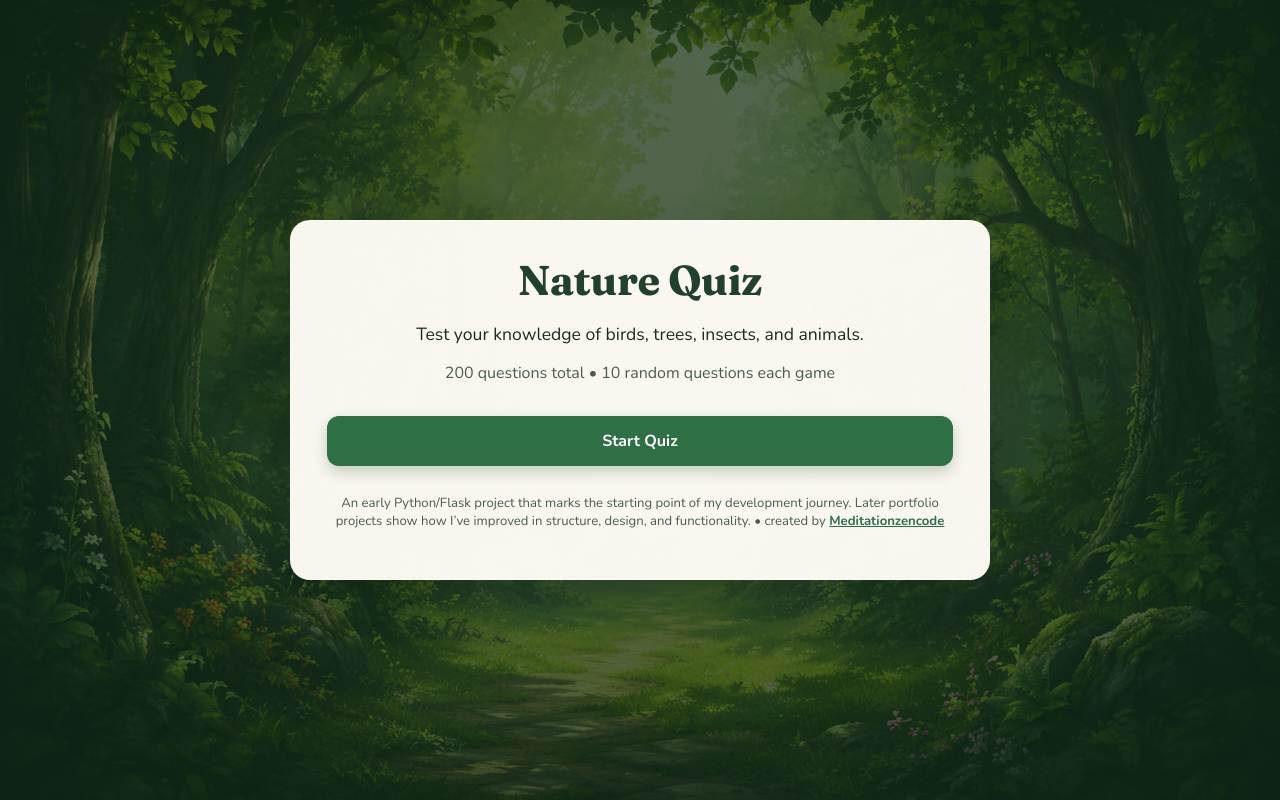
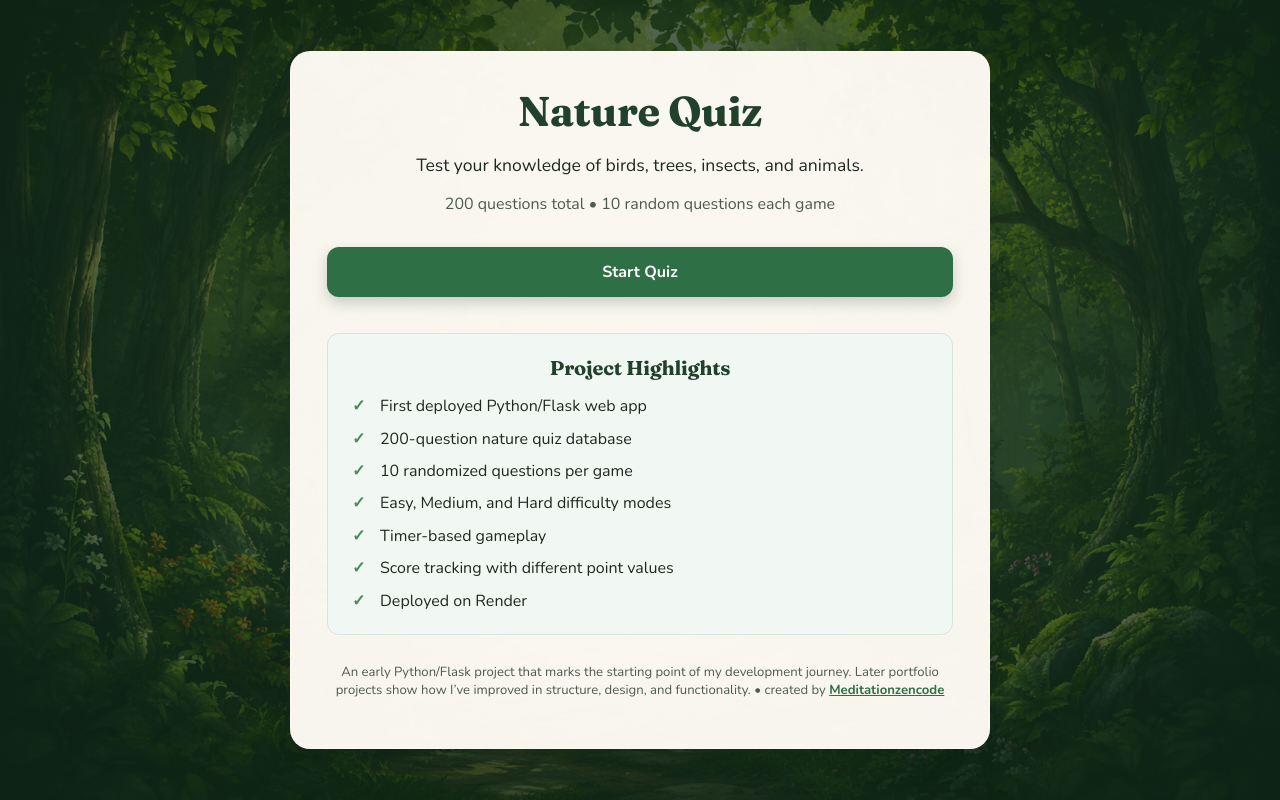
Before and after one commit to Meditationzencode/nature-quiz, a Flask app: page / in a window 1280 px wide. Run offline with Flask 3, Linux system fonts and the light colour scheme.

Commit message:
Add Project Highlights section and Render free-tier demo note
Homepage now has a scannable Project Highlights list (below Start Quiz)
summarizing the skills the app demonstrates, styled as a tinted card.
README gains a cold-start warning beside the live demo link so the
free-tier startup delay reads as expected behavior.

Co-Authored-By: Claude Opus 4.8 <noreply@anthropic.com>

```diff
--- a/static/style.css
+++ b/static/style.css
@@ -435,6 +435,48 @@ button[aria-busy="true"] {
     font-size: 0.82rem;
 }
 
+/* Project Highlights: at-a-glance skills for visitors who won't read the code */
+.highlights {
+    margin-top: 36px;
+    text-align: left;
+    background: var(--tint);
+    border: 1px solid var(--tint-border);
+    border-radius: var(--radius);
+    padding: 22px 24px;
+}
+
+.highlights-title {
+    font-family: var(--font-display);
+    color: var(--forest-dark);
+    font-size: 1.25rem;
+    text-align: center;
+    margin: 0 0 16px;
+}
+
+.highlights-list {
+    list-style: none;
+    margin: 0;
+    padding: 0;
+    display: grid;
+    gap: 10px;
+}
+
+.highlights-list li {
+    position: relative;
+    padding-left: 28px;
+    color: var(--ink);
+    line-height: 1.4;
+}
+
+.highlights-list li::before {
+    content: "\2713";
+    position: absolute;
+    left: 0;
+    top: 0;
+    color: var(--leaf);
+    font-weight: 800;
+}
+
 .error-code {
     font-family: var(--font-display);
     font-size: 5rem;
--- a/templates/index.html
+++ b/templates/index.html
@@ -9,6 +9,20 @@
     <p class="small-text">200 questions total • 10 random questions each game</p>
 
     <a class="main-button" href="{{ url_for('start_quiz') }}">Start Quiz</a>
+
+    <section class="highlights" aria-labelledby="highlights-title">
+        <h2 class="highlights-title" id="highlights-title">Project Highlights</h2>
+        <ul class="highlights-list">
+            <li>First deployed Python/Flask web app</li>
+            <li>200-question nature quiz database</li>
+            <li>10 randomized questions per game</li>
+            <li>Easy, Medium, and Hard difficulty modes</li>
+            <li>Timer-based gameplay</li>
+            <li>Score tracking with different point values</li>
+            <li>Deployed on Render</li>
+        </ul>
+    </section>
+
     <p class="created-by">An early Python/Flask project that marks the starting point of my development journey. Later portfolio projects show how I&rsquo;ve improved in structure, design, and functionality. • created by <a href="https://github.com/Meditationzencode" target="_blank" rel="noopener noreferrer">Meditationzencode</a></p>
 </div>
 {% endblock %}
```
Also changed, not shown: README.md.
